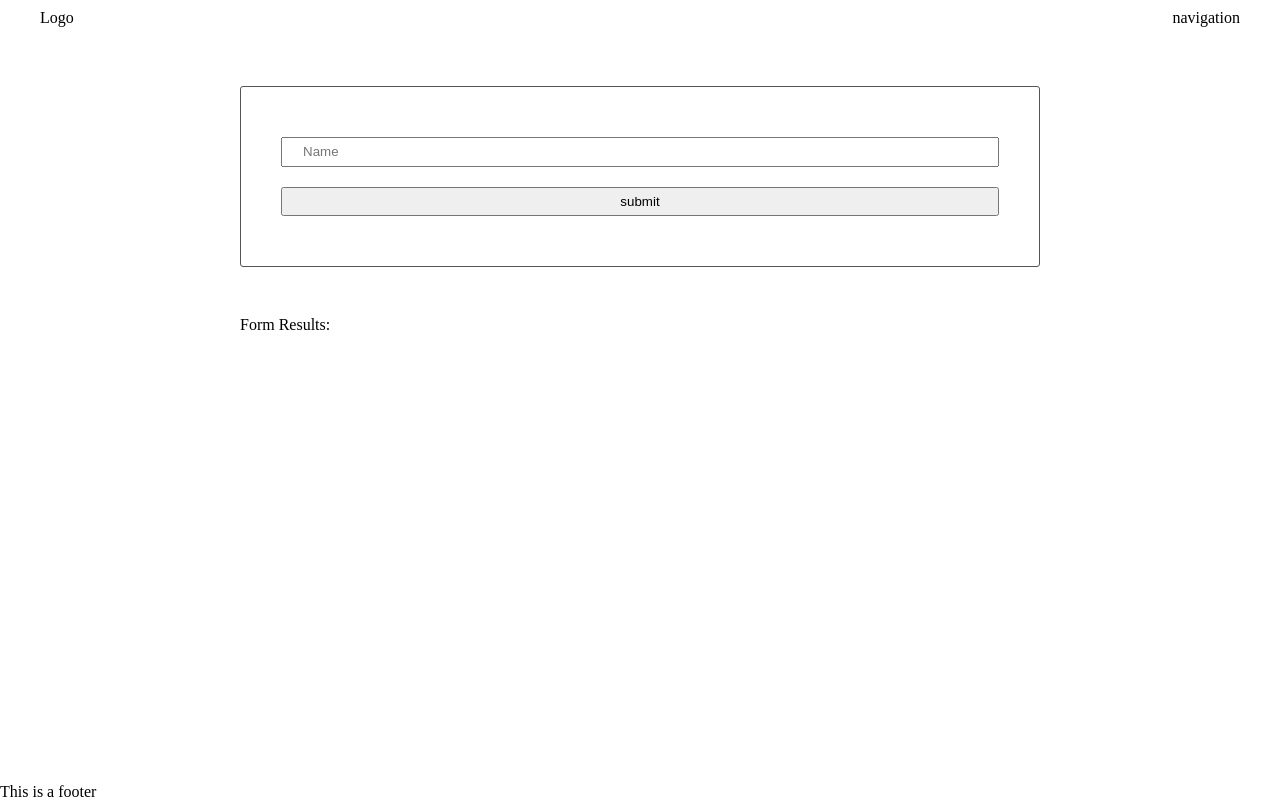
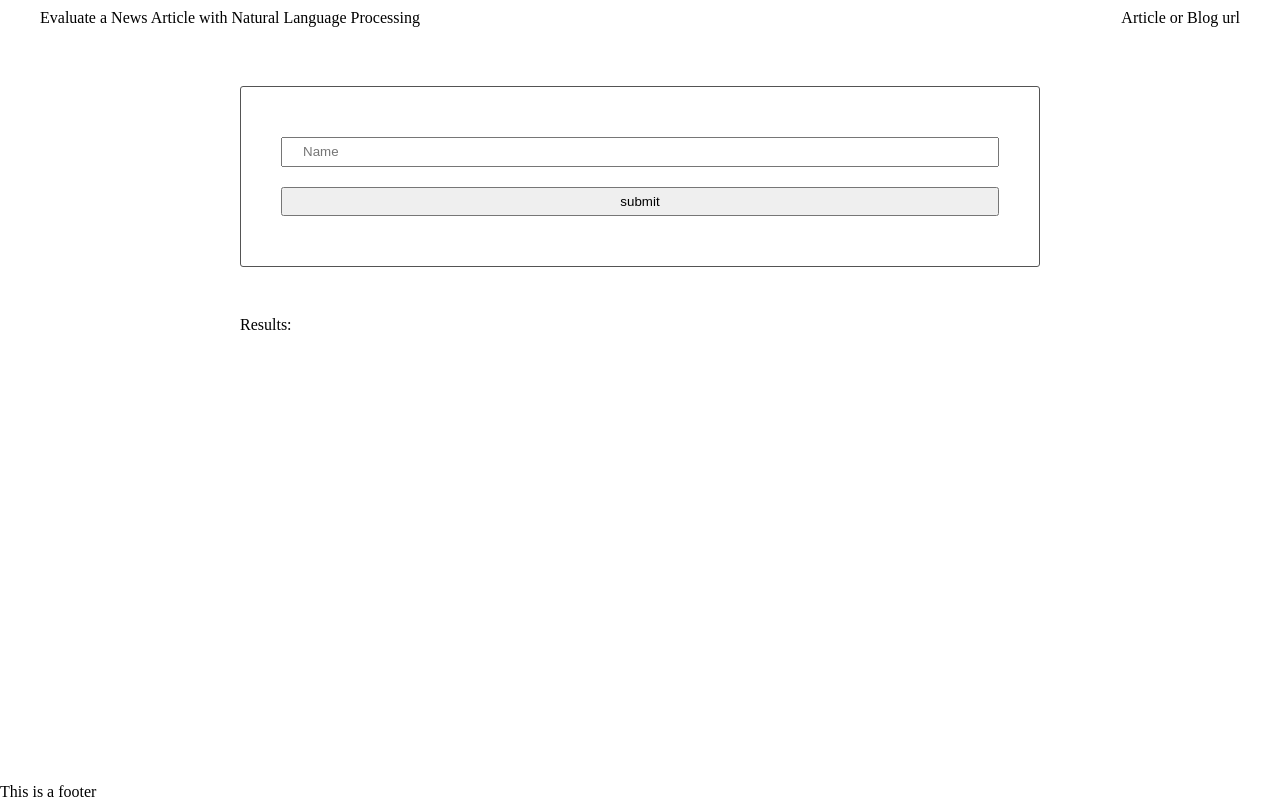
Before and after one commit to ericlau1987/evaluate-news-nlp, a website built with webpack: page src/client/views/index.html in a window 1280 px wide. Built offline with nearby package versions, Linux system fonts and the light colour scheme.

Commit message:
update api

```diff
--- a/src/client/index.js
+++ b/src/client/index.js
@@ -3,5 +3,7 @@ import { handleSubmit } from './js/formHandler'
 
 console.log(checkForName);
 
+document.addEventListener()
+
 alert("I EXIST")
 console.log("CHANGE!!");
--- a/src/client/views/index.html
+++ b/src/client/views/index.html
@@ -14,10 +14,10 @@
 
         <header>
             <div class="">
-                Logo
+                Evaluate a News Article with Natural Language Processing
             </div>
             <div class="">
-                navigation
+                Article or Blog url
             </div>
         </header>
 
@@ -30,7 +30,7 @@
             </section>
 
             <section>
-                <strong>Form Results:</strong>
+                <strong>Results:</strong>
                 <div id="results"></div>
             </section>
         </main>
```
Also changed, not shown: 1 other file.
